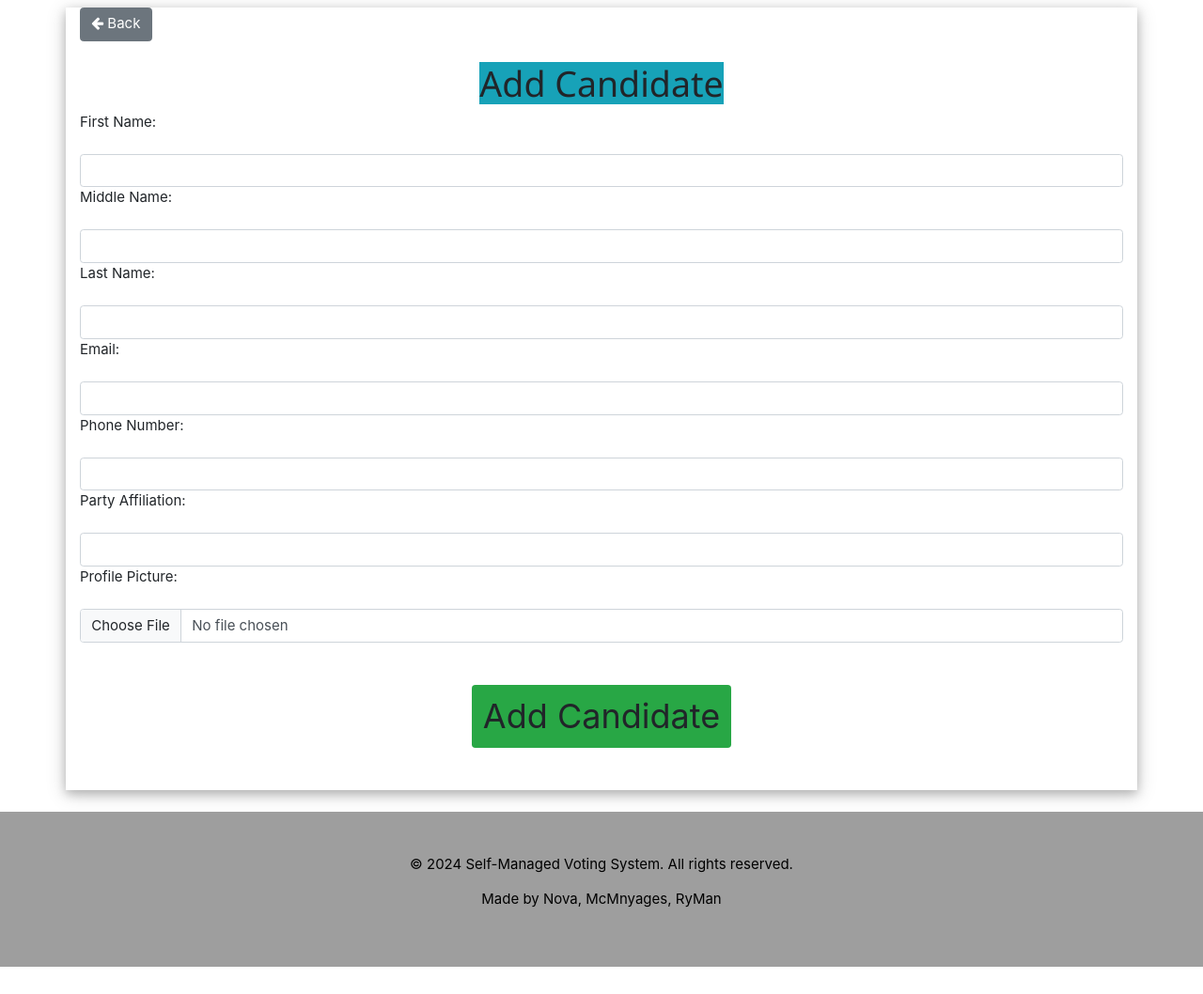
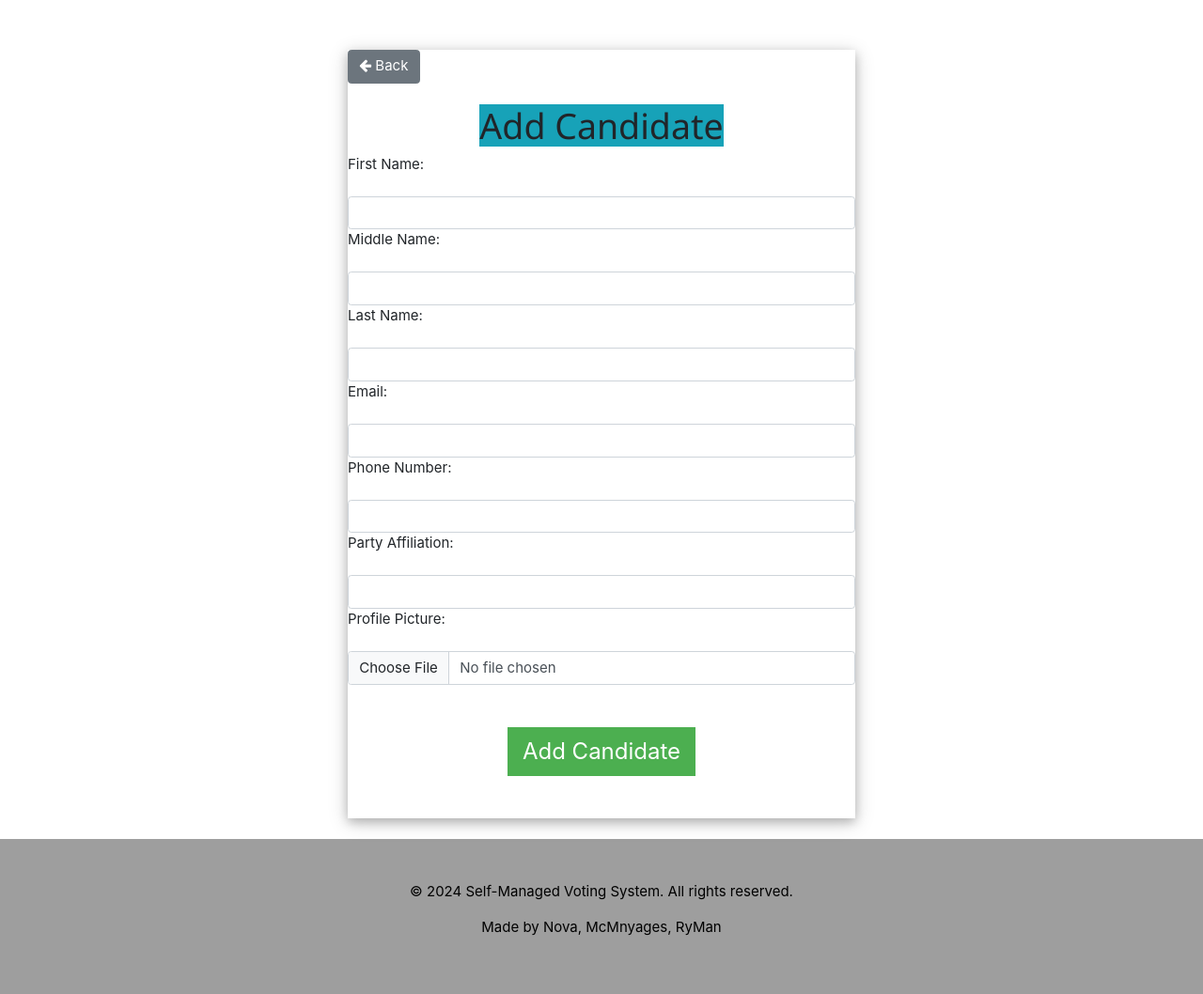
Before and after one commit to NovaTorpedo/PROJECT, a Django app: page /create_candidate in a window 1280 px wide. Shown: the part 76-1134 px from the top of the page at 94% size. Before the commit the page ends 1105 px from the top, so only its background shows below. Run offline with Django 4.2, Linux system fonts and the light colour scheme; some libraries are stand-ins or nearby versions.

Commit message:
Update add candidate form

```diff
--- a/smvs/templates/smvs/createcandidate.html
+++ b/smvs/templates/smvs/createcandidate.html
@@ -1,9 +1,10 @@
 {% extends 'smvs/layout.html' %}
 
 {% block body %}
-
-<div class="container w3-card-4">
-<form method="post" action="{% url 'createCandidate' %}" enctype="multipart/form-data" class="mt-2">
+<div class="container mt-5">
+    <div class="row justify-content-center">
+        <div class="col-md-6">
+<form method="post" action="{% url 'createCandidate' %}" enctype="multipart/form-data" class="mt-2 w3-card-4">
     <a href="{% url 'index' %}" class="btn btn-secondary mb-4">
         <i class="fa fa-arrow-left "></i> Back
     </a>
@@ -36,13 +37,16 @@
         <input type="text" id="id_party_affiliation" class="form-control mt-3" name="party_affiliation" required>
     </div>
     <div>
-        <label for="id_profile_picture">Profile Picture:</label>
-        <input type="file" id="id_profile_picture" class="form-control mt-3" name="profile_picture" required>
+        <label for="id_profile_picture" >Profile Picture:</label>
+        <input type="file" id="id_profile_picture" class="form-control mt-3 w3-btn" name="profile_picture" required>
     </div>
     <di class="d-flex justify-content-center">
-    <input type="submit" value="Add Candidate" class="bg-success mt-5 mb-5 btn  w3-xxlarge ">
+    <input type="submit" value="Add Candidate" class="w3-green w3-xxround mt-5 mb-5 w3-btn  w3-xlarge ">
     </di>
 </form>
+</div>
+</div>
+</div>
 
 </div>
 {% endblock %}
```
